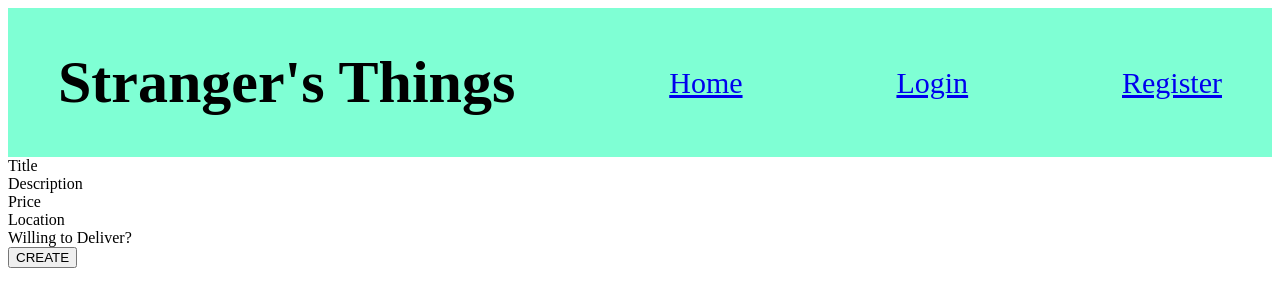
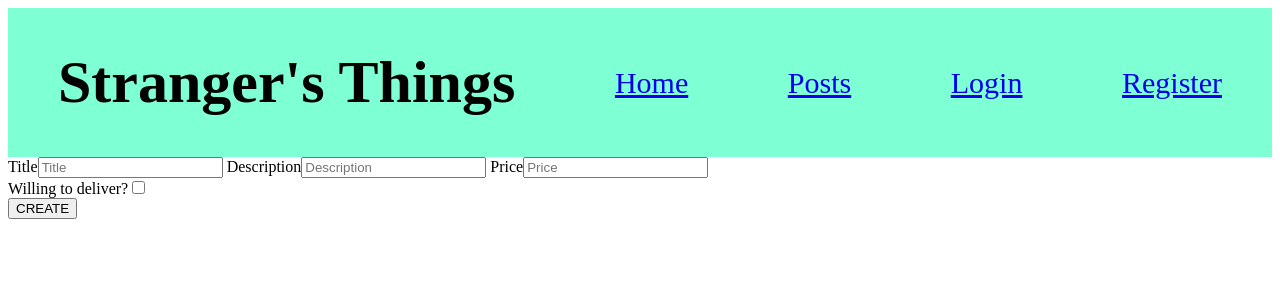
Before and after one commit to wangscottw/stranger_things, a React (Create React App) app: page /AddPosts in a window 1280 px wide. Shown: the top 306 px of the page. Built offline with nearby package versions, Linux system fonts and the light colour scheme.

Commit message:
got add post working properly, working on edit post

```diff
--- a/src/api/index.js
+++ b/src/api/index.js
@@ -80,7 +80,7 @@ const result = await response.json()
 console.log(result)
 }
 
-export async function addPostings (token) {
+export async function addPostings (token, titleAdd, descAdd, priceAdd, willDeliver) {
   const response = await fetch(`${BASE}${COHORT}/posts`, {
   method: "POST",
   headers: {
@@ -89,10 +89,10 @@ export async function addPostings (token) {
   },
   body: JSON.stringify({
     post: {
-      title: "My favorite stuffed animal",
-      description: "This is a pooh doll from 1973. It has been carefully taken care of since I first got it.",
-      price: "$480.00",
-      willDeliver: true
+      title: titleAdd,
+      description: descAdd,
+      price: priceAdd,
+      willDeliver: willDeliver
     }
   })
 })
--- a/src/components/AddPosts.js
+++ b/src/components/AddPosts.js
@@ -1,27 +1,71 @@
 import React, {useState, useEffect} from 'react'
 import { addPostings } from '../api'
+import {
+    useNavigate,
+  } from "react-router-dom";
 
-const AddPosts= () => {
-    let token = '';
-    const [myPost, setMyPost] = useState({})
-    useEffect(() => {
-        token = localStorage.getItem('token')
-    async function addMyPost(){
-        const myReturnedPost = await addPostings(token)
-        setMyPost(myReturnedPost)
-        console.log(myReturnedPost)
+const AddPosts= ({titleAdd, setTitleAdd, descAdd, setDescAdd, priceAdd, setPriceAdd}) => {
+
+    const navigate = useNavigate()
+    const [wTD, setWTD] = useState("unchecked");
+
+    function handleSubmit (event) {
+        event.preventDefault()
+        const token = localStorage.getItem('token')
+        addPostings (token, titleAdd, descAdd, priceAdd, wTD === "checked")
     }
-    // addMyPost()
-}, [])
-
+    function handleCB (event) {
+        event.preventDefault()
+        setWTD((wTD === "checked") ? "unchecked" : "checked")
+    }
+    function handleCreateSubmit () {
+        navigate('/Posts')
+    }
 return (
     <>
-    <div>Title</div>
-    <div>Description</div>
-    <div>Price</div>
-    <div>Location</div>
-    <div>Willing to Deliver?</div>
-    <button>CREATE</button>
+    <form onSubmit={handleSubmit}>
+    <label>Title
+        <input
+        placeholder = "Title"
+        type='text'
+        value={titleAdd}
+        onChange={(event)=> {
+            setTitleAdd(event.target.value)
+        }}
+        />
+    </label>
+    <label> Description
+        <input
+        placeholder = "Description"
+        type='text'
+        value={descAdd}
+        onChange={(event)=> {
+            setDescAdd(event.target.value)
+        }}
+        />
+    </label>
+    <label> Price
+        <input
+        placeholder = "Price"
+        type='text'
+        value={priceAdd}
+        onChange={(event)=> {
+            setPriceAdd(event.target.value)
+        }}
+        />
+    </label>
+    <form>
+    <label htmlFor='willDeliver'> Willing to deliver?
+        <input
+        type='checkbox'
+        id='willDeliver'
+        name='willDeliver'
+        onChange={handleCB}
+        />
+    </label>
+    </form>
+    <button type='submit' onClick={handleCreateSubmit}>CREATE</button>
+    </form>
     </>
 )
 
--- a/src/components/App.js
+++ b/src/components/App.js
@@ -1,27 +1,81 @@
-import React, {useState} from "react";
+import React, { useState } from "react";
+import { Routes, Route } from "react-router-dom";
 import {
-  Routes,
-  Route,
-} from "react-router-dom";
-import { Login, Register, Posts, Home, Profile, Logout, Header, AddPosts } from "./";
-
+  Login,
+  Register,
+  Posts,
+  Home,
+  Profile,
+  Logout,
+  Header,
+  AddPosts,
+} from "./";
 
 const App = () => {
-  const [isLoggedIn, setIsLoggedIn] = useState(false)
-  const [username, setUsername] = useState ('')
-  const [password, setPassword] = useState ('')
-  const [searchPosts, setSearchPosts] = useState ('')
+  const [isLoggedIn, setIsLoggedIn] = useState(false);
+  const [username, setUsername] = useState("");
+  const [password, setPassword] = useState("");
+  const [searchPosts, setSearchPosts] = useState("");
+  const [titleAdd, setTitleAdd] = useState("");
+  const [descAdd, setDescAdd] = useState("");
+  const [priceAdd, setPriceAdd] = useState("");
+
   return (
     <div>
-      <Header isLoggedIn={isLoggedIn}/>
+      <Header isLoggedIn={isLoggedIn} />
       <Routes>
-        <Route path="/logout" element={<Logout setIsLoggedIn={setIsLoggedIn}/>} />
-        <Route path="/register" element={<Register username={username} setUsername={setUsername} password={password} setPassword={setPassword}/>} />
-        <Route path="/login" element={<Login setIsLoggedIn={setIsLoggedIn} username={username} setUsername={setUsername} password={password} setPassword={setPassword}/>} />
-        <Route path="/posts" element={<Posts searchPosts={searchPosts} setSearchPosts={setSearchPosts}/>} />
+        <Route
+          path="/logout"
+          element={<Logout setIsLoggedIn={setIsLoggedIn} />}
+        />
+        <Route
+          path="/register"
+          element={
+            <Register
+              username={username}
+              setUsername={setUsername}
+              password={password}
+              setPassword={setPassword}
+            />
+          }
+        />
+        <Route
+          path="/login"
+          element={
+            <Login
+              setIsLoggedIn={setIsLoggedIn}
+              username={username}
+              setUsername={setUsername}
+              password={password}
+              setPassword={setPassword}
+            />
+          }
+        />
+        <Route
+          path="/posts"
+          element={
+            <Posts searchPosts={searchPosts} setSearchPosts={setSearchPosts} />
+          }
+        />
         <Route path="/profile" element={<Profile />} />
-        <Route exact path="/" element={<Home username={username} isLoggedIn={isLoggedIn}/>} />
-        <Route path="/AddPosts" element={<AddPosts />} />
+        <Route
+          exact
+          path="/"
+          element={<Home username={username} isLoggedIn={isLoggedIn} />}
+        />
+        <Route
+          path="/AddPosts"
+          element={
+            <AddPosts
+              titleAdd={titleAdd}
+              setTitleAdd={setTitleAdd}
+              descAdd={descAdd}
+              setDescAdd={setDescAdd}
+              priceAdd={priceAdd}
+              setPriceAdd={setPriceAdd}
+            />
+          }
+        />
       </Routes>
     </div>
   );
--- a/src/components/Header.js
+++ b/src/components/Header.js
@@ -18,6 +18,7 @@ return (
                 :
                 <>
                     <NavLink to= "/">Home</NavLink>
+                    <NavLink to= "/posts">Posts</NavLink>
                     <NavLink to= "/login">Login</NavLink>
                     <NavLink to= "/register">Register</NavLink>
                 </>
--- a/src/components/Home.js
+++ b/src/components/Home.js
@@ -4,9 +4,12 @@ import {
   } from "react-router-dom";
 
 const Home = ({username, isLoggedIn}) => {
-    const navigate= useNavigate()
+    let navigate= useNavigate()
     function handleSubmitProfile(){
         navigate('/Profile')
+    }
+    function handleSubmitLogin(){
+        navigate('/Login')
     }
 return (
 
@@ -19,7 +22,7 @@ return (
                 <button onClick={handleSubmitProfile}>VIEW PROFILE</button>
                 </>
                 :
-                <button>LOGIN</button>
+                <button onClick={handleSubmitLogin}>LOGIN</button>
             }
         </>
 
--- a/src/components/Login.js
+++ b/src/components/Login.js
@@ -6,7 +6,7 @@ import {
 
 const Login =({setIsLoggedIn, username, setUsername, password, setPassword}) => {
     const navigate= useNavigate()
-async function handleSubmit(event) {
+    async function handleSubmit(event) {
     event.preventDefault()
     await loginPerson(username, password)
     setIsLoggedIn(true)
@@ -16,11 +16,12 @@ async function handleSubmit(event) {
     <div>Login</div>
     <form onSubmit={handleSubmit}>
         <label>
-            username
+            Username
             <input
             name='username'
             type='text'
             value={username}
+            placeholder='Enter Username Here'
             onChange={(event)=>{
                 setUsername(event.target.value)
             }}
@@ -33,6 +34,7 @@ async function handleSubmit(event) {
             name='password'
             type='text'
             value={password}
+            placeholder='Enter Password Here'
             onChange={(event)=>{
                 setPassword(event.target.value)
             }}
--- a/src/components/Posts.js
+++ b/src/components/Posts.js
@@ -16,7 +16,6 @@ const [posts, setPosts] = useState ([])
 
 function handleEdit(){
     let token = localStorage.getItem('token')
-   // const [edit, setEdit] = useState
     editPosts(token)
 }
 
@@ -36,13 +35,15 @@ function handleEdit(){
                     />
                     <NavLink to= "/AddPosts">(ADD POST)</NavLink>
             </div>
-            {posts.map(({title, description, price, location, _id, author}) => (
+            {posts.map(({title, description, price, location, _id, author, willDeliver}) => (
+
                 <div key={_id} className='posts'>
                     <h2>{title}</h2>
                     <p>{description}</p>
                     <p><b>Price: </b>{price}</p>
                     <h3>{author.username}</h3>
                     <p><b>Location: </b>{location}</p>
+                    <p><b>Willing to Deliver? { willDeliver ? "Yes" : "No" }</b></p>
                     {/* <button onSubmit={handleDelete}>Delete</button> */}
                     <button onClick={handleEdit}>Edit</button>
                 </div>
```
